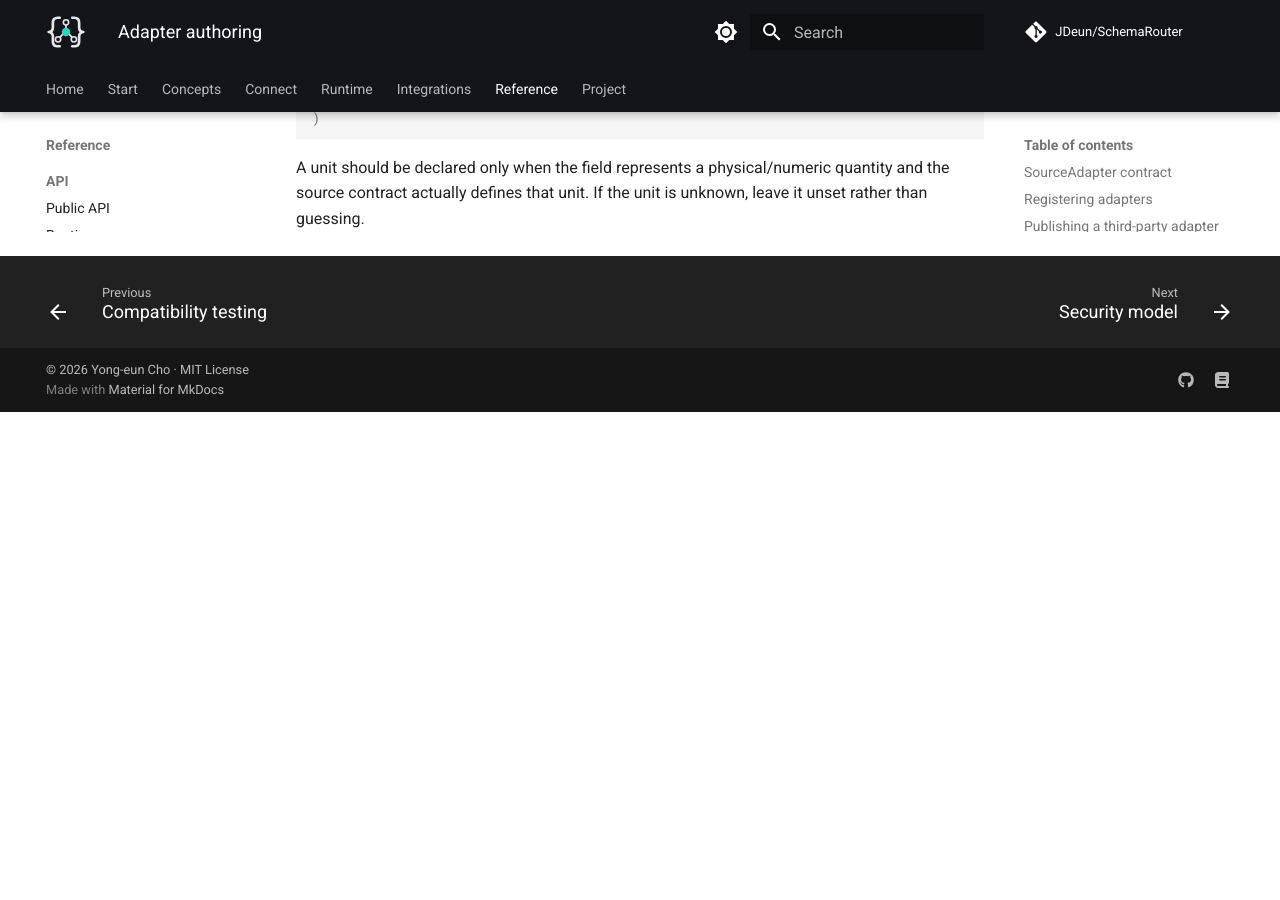
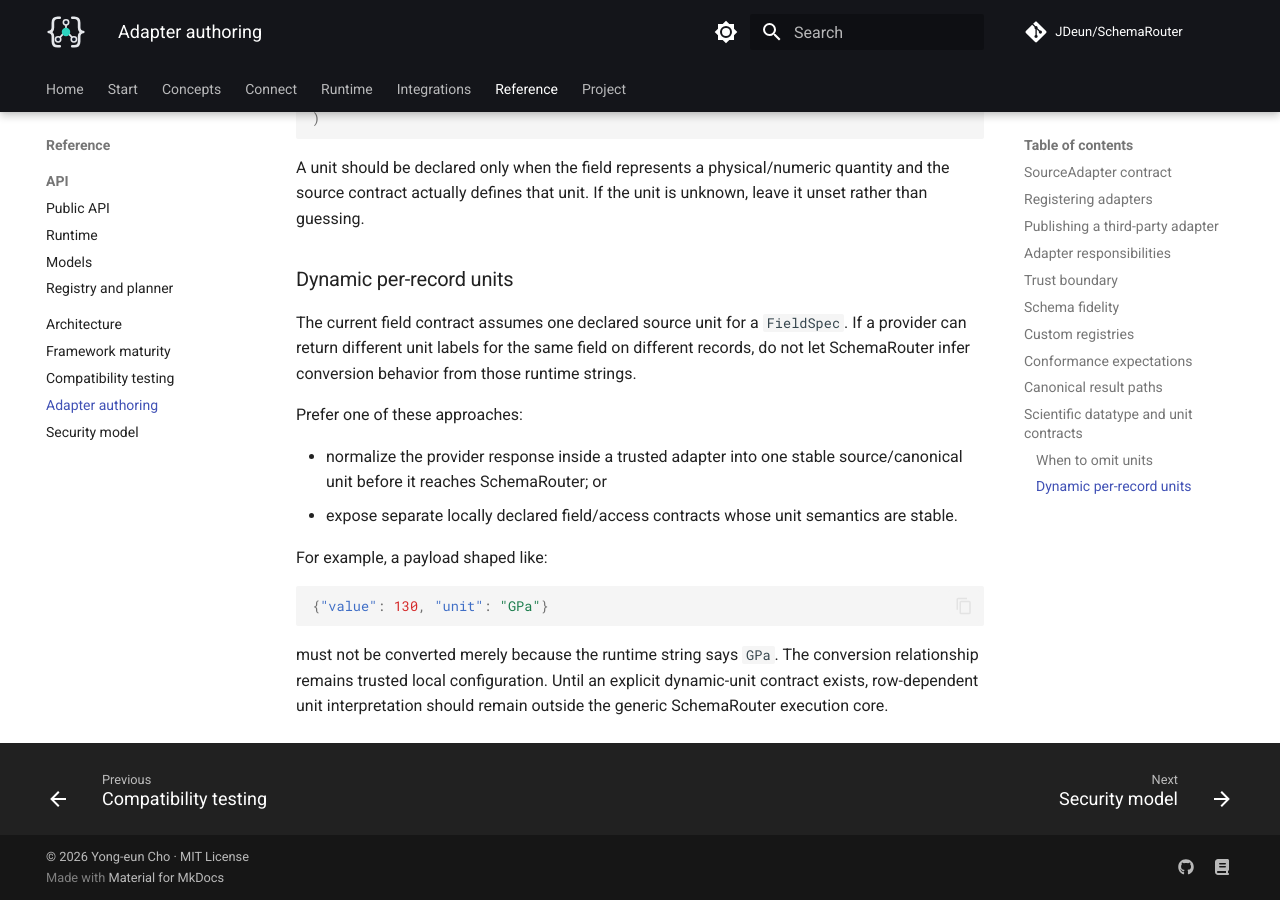
Before and after one commit to JDeun/SchemaRouter, an MkDocs documentation site: the page built from docs/adapter-authoring.md, in a window 1280 px wide and 900 px high, scrolled down 6543 px. Built offline with MkDocs 1.6.1 and Material for MkDocs 9.7.7, drawn with Linux system fonts in a browser that asks for light colours; comment, search, counter and statistics services are not loaded; before the commit the page ends 6955 px from its top, so only the background shows below that.

Commit message:
docs: define safe boundary for dynamic per-record units

````diff
--- a/docs/adapter-authoring.md
+++ b/docs/adapter-authoring.md
@@ -281,3 +281,26 @@
 
 A unit should be declared only when the field represents a physical/numeric quantity and the source
 contract actually defines that unit. If the unit is unknown, leave it unset rather than guessing.
+
+
+### Dynamic per-record units
+
+The current field contract assumes one declared source unit for a `FieldSpec`. If a provider can
+return different unit labels for the same field on different records, do not let SchemaRouter infer
+conversion behavior from those runtime strings.
+
+Prefer one of these approaches:
+
+- normalize the provider response inside a trusted adapter into one stable source/canonical unit
+  before it reaches SchemaRouter; or
+- expose separate locally declared field/access contracts whose unit semantics are stable.
+
+For example, a payload shaped like:
+
+```json
+{"value": 130, "unit": "GPa"}
+```
+
+must not be converted merely because the runtime string says `GPa`. The conversion relationship
+remains trusted local configuration. Until an explicit dynamic-unit contract exists, row-dependent
+unit interpretation should remain outside the generic SchemaRouter execution core.
````
